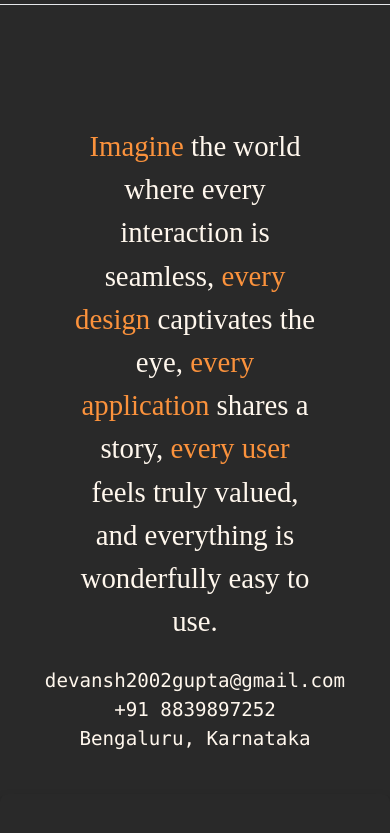
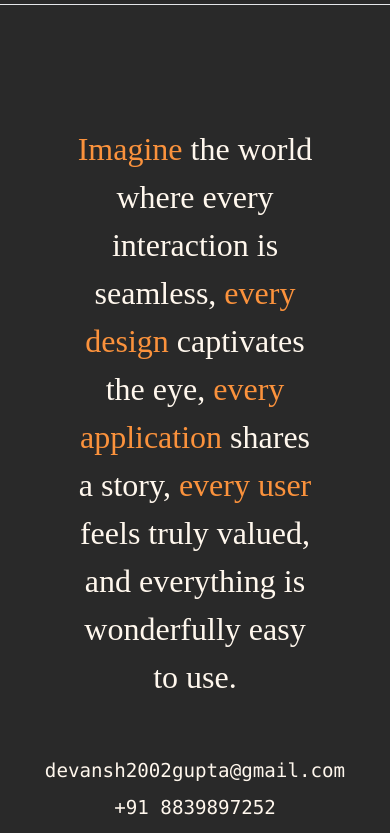
Before and after one commit to devgpta19/portfolio-Reactjs, a React (Vite) app: page / in a window 390 px wide. Shown: the part 6460-7293 px from the top of the page. Built offline with nearby package versions, Linux system fonts and the light colour scheme.

Commit message:
Initial Commit

```diff
--- a/src/pages/Connect.jsx
+++ b/src/pages/Connect.jsx
@@ -88,11 +88,11 @@ const Connect = () => {
 
                         <div className='flex items-center justify-center p-10'>
                             <div className='w-[70%] max-sm:w-[80%] flex justify-center items-center flex-col'>
-                                <h1 className='text-center bg-transparent text-orange-50 lg:text-3xl text-[1.8rem]' ><span className='text-orange-400'>Imagine </span> the world where every interaction is seamless, <span className='text-orange-400'>every design </span> captivates the eye, <span className='text-orange-400'>every application </span> shares a story, <span className='text-orange-400'>every user </span> feels truly valued, and everything is wonderfully easy to use.</h1> <br />
-                                <a className='text-center bg-transparent text-orange-50 font-mono' href="https://mail.google.com/mail/u/0/#inbox?compose=GTvVlcSHxjdKhjZBtKpCKBhpVgpMjzqlVbCrTcBhGdrHQwZwXTmNhcnDfMLTkcdnLQwzCSkJjZBrT"><h2 className='text-center bg-transparent text-orange-50 font-mono text-[1.2rem] lg:text-lg'>
+                                <h1 className='text-center bg-transparent text-orange-50 lg:text-3xl text-[2rem]' ><span className='text-orange-400'>Imagine </span> the world where every interaction is seamless, <span className='text-orange-400'>every design </span> captivates the eye, <span className='text-orange-400'>every application </span> shares a story, <span className='text-orange-400'>every user </span> feels truly valued, and everything is wonderfully easy to use.</h1> <br />
+                                <a className='text-center bg-transparent text-orange-50 font-mono' href="https://mail.google.com/mail/u/0/#inbox?compose=GTvVlcSHxjdKhjZBtKpCKBhpVgpMjzqlVbCrTcBhGdrHQwZwXTmNhcnDfMLTkcdnLQwzCSkJjZBrT"><h2 className='max-sm:mt-8 max-sm:mb-2 text-center bg-transparent text-orange-50 font-mono text-[1.2rem] lg:text-lg'>
                                     devansh2002gupta@gmail.com</h2></a>
-                                <h2 className='text-center text-orange-50 font-mono text-[1.2rem] lg:text-lg bg-transparent' >+91 8839897252</h2>
-                                <h2 className='text-center text-orange-50 font-mono text-[1.2rem] lg:text-lg bg-transparent' >Bengaluru, Karnataka</h2>
+                                <h2 className='text-center text-orange-50 font-mono text-[1.2rem] max-sm:mb-2 lg:text-lg bg-transparent' >+91 8839897252</h2>
+                                <h2 className='text-center text-orange-50 font-mono text-[1.2rem] max-sm:mb-14 lg:text-lg bg-transparent' >Bengaluru, Karnataka</h2>
                             </div>
                         </div>
                     </div>
```
